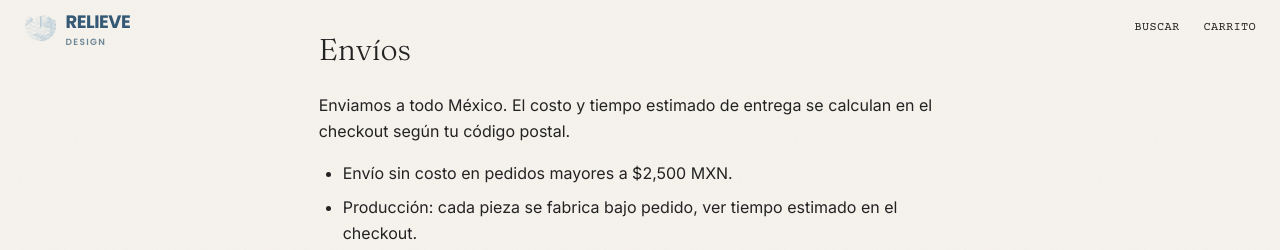
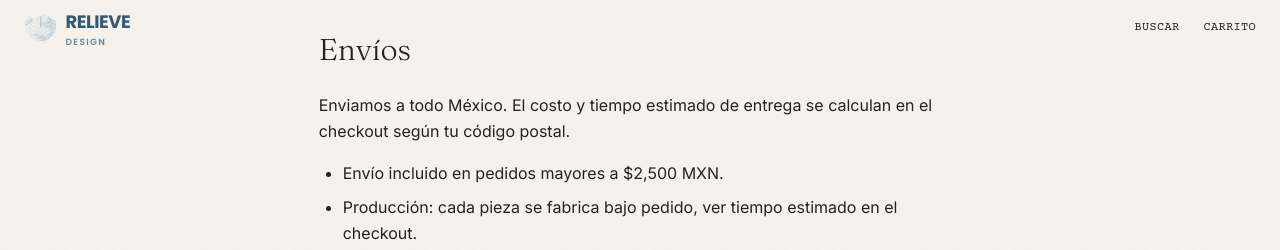
Before and after one commit to alexaarenash19-cmyk/relieve.design, a React (Vite) app: page /envios in a window 1280 px wide. Shown: the top 250 px of the page. Built offline with nearby package versions, Linux system fonts and the light colour scheme.

Commit message:
Sec 4: quitar palabra gratis del micro-copy de envio (pagina envios)

```diff
--- a/src/pages/Shipping.jsx
+++ b/src/pages/Shipping.jsx
@@ -9,7 +9,7 @@ export default function Shipping() {
       </p>
 
       <ul className="mb-4 list-disc pl-6 space-y-2">
-        <li>Envío sin costo en pedidos mayores a $2,500 MXN.</li>
+        <li>Envío incluido en pedidos mayores a $2,500 MXN.</li>
         <li>Producción: cada pieza se fabrica bajo pedido, ver tiempo estimado en el checkout.</li>
         <li>Empaque protegido para piezas enmarcadas.</li>
         <li>Recibirás número de rastreo y notificaciones por correo.</li>
```
